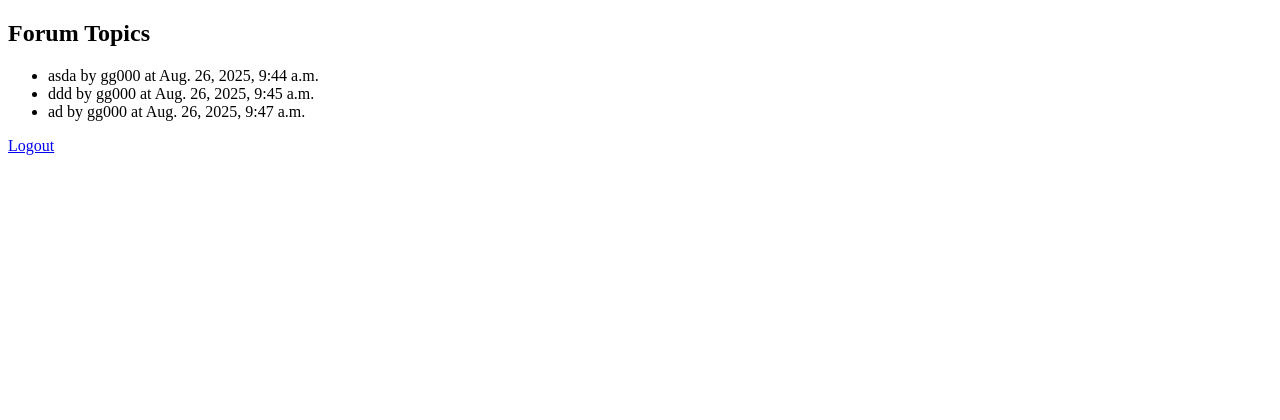
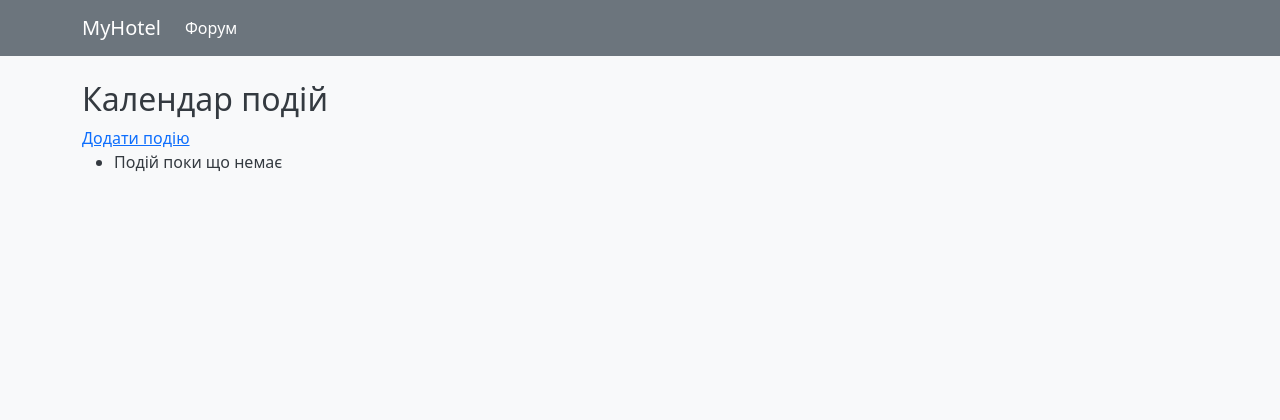
Before and after one commit to ALEX62186/PortalGroup, a Django app: page /forum/ in a window 1280 px wide. Shown: the top 420 px of the page. Run offline with Django 5.2, Linux system fonts and the light colour scheme; data comes from the database, SQL or seed files in the repository; both versions use the stored data as it was after the commit.

Commit message:
Bug fix #1

```diff
--- a/forum/urls.py
+++ b/forum/urls.py
@@ -7,5 +7,5 @@
 urlpatterns = [
     path('', forum_home, name='forum'),
     # path('', TreadListView.as_view(), name='tread_list'),
-    path('create/', ThreadCreateView.as_view(), name='tread_create'),
+    path('create/', ThreadCreateView.as_view(), name='thread_create'),
 ]
--- a/forum/views.py
+++ b/forum/views.py
@@ -12,13 +12,13 @@
 class ThreadListView(ListView):
     model = Topic_name
     template_name = 'forum/forum.html'
-    context_object_name = 'topics'  # Виправлено: правильна назва змінної
-    ordering = ['-created_at']  # Виправлено: сортування за created_at у зворотному порядку
+    context_object_name = 'topics'
+    ordering = ['-created_at']
 
 class ThreadCreateView(LoginRequiredMixin, CreateView):
-    model = Topic_name  # Виправлено: створюємо тему, а не пост
+    model = Topic_name
     form_class = TopicForm
-    template_name = 'forum/thread_create.html'  # Узгоджено з попередніми шаблонами
+    template_name = 'forum/create_topic.html'
     success_url = reverse_lazy('forum:forum')
 
     def form_valid(self, form):
--- a/templates/forum/forum.html
+++ b/templates/forum/forum.html
@@ -1,22 +1,12 @@
-<!DOCTYPE html>
-<html lang="en">
-<head>
-    <meta charset="UTF-8">
-    <meta name="viewport" content="width=device-width, initial-scale=1.0">
-    <title>Forum</title>
-</head>
-<body>
-    <h2>Forum Topics</h2>
-    {% if user.is_authenticated %}
-        <p><a href="{% url 'forum:thread_create' %}">Create New Thread</a></p>
-    {% endif %}
-    <ul>
-        {% for topic in topics %}
-            <li>{{ topic.title }} by {{ topic.created_by.username }} at {{ topic.created_at }}</li>
-        {% empty %}
-            <li>No topics yet.</li>
-        {% endfor %}
-    </ul>
-    <p><a href="{% url 'logout' %}">Logout</a></p>
-</body>
-</html>
+{% extends 'base/_base.html' %}
+{% block content %}
+<h2>Календар подій</h2>
+<a href="{% url 'forum:thread_create' %}">Додати подію</a>
+<ul>
+{% for event in events %}
+    <li>{{ event.title }}</li>
+{% empty %}
+    <li>Подій поки що немає</li>
+{% endfor %}
+</ul>
+{% endblock %}
```
Also changed, not shown: db.sqlite3.
